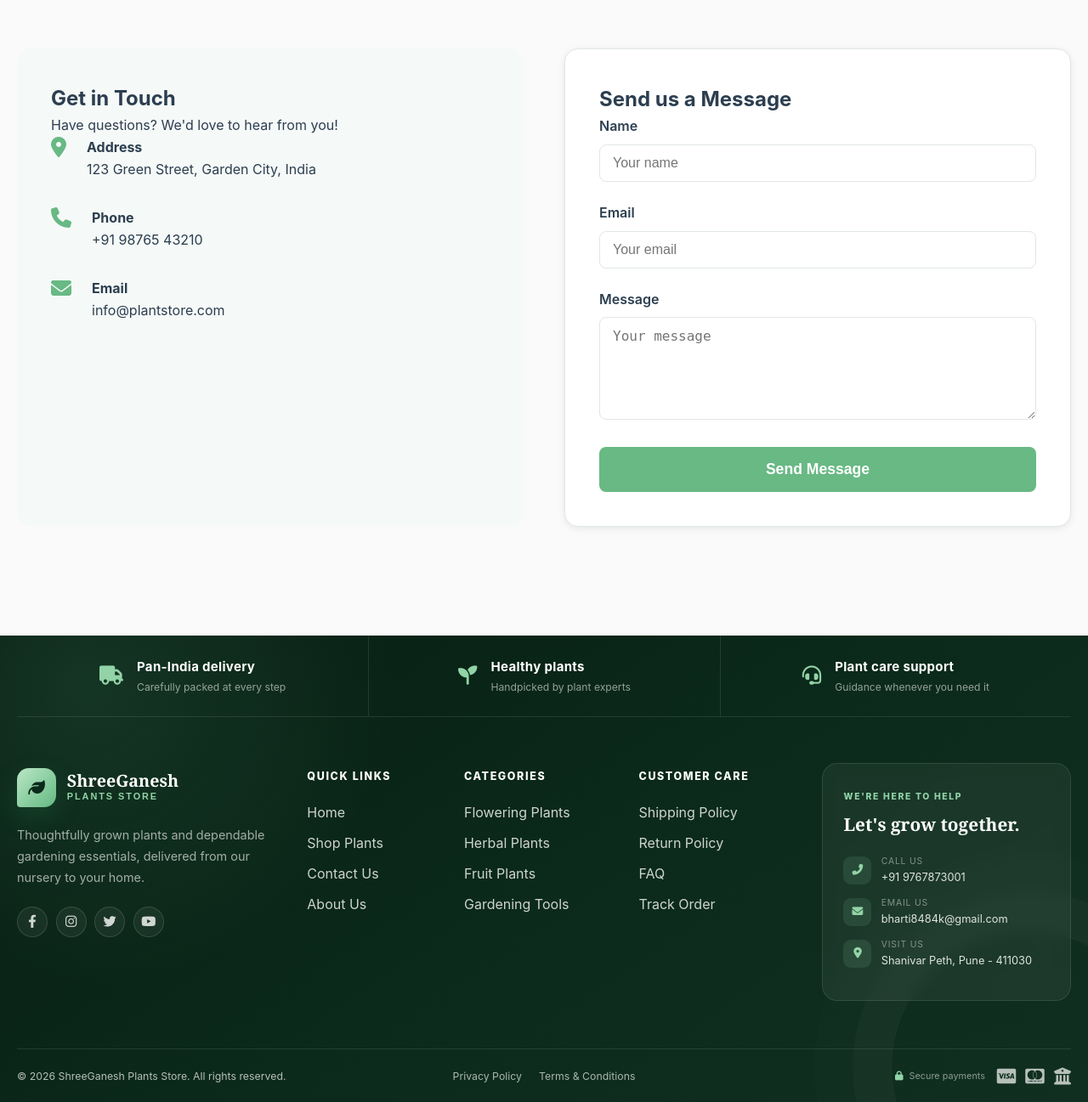
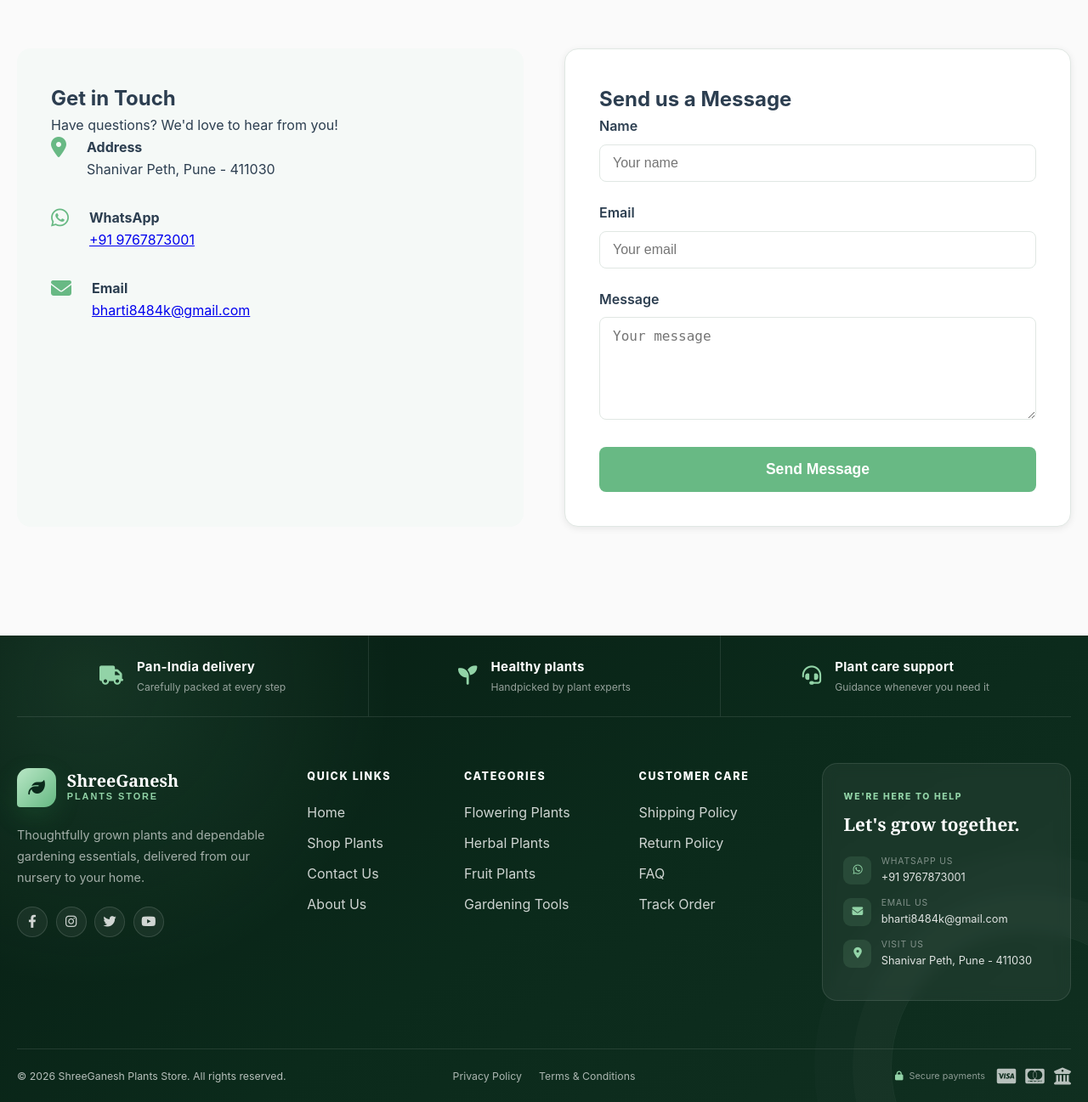
Before and after one commit to bhartie8484-prog/ShreeGanesh-Plants-store, a Flask app: page /contact in a window 1280 px wide. Shown: the part 198-1495 px from the top of the page at 85% size. Run offline with Flask 3, Linux system fonts and the light colour scheme; the visitor is signed in with stand-in values (Sample User, id 1); data comes from the database, SQL or seed files in the repository; data that the repository does not hold is empty; parts of the project's set-up code (start-up, migrations or seed data) failed here and were passed over; some libraries are stand-ins or nearby versions.

Commit message:
Add WhatsApp contact links

```diff
--- a/templates/base.html
+++ b/templates/base.html
@@ -134,7 +134,7 @@
           <div class="footer-section footer-links"><h4>Quick Links</h4><ul><li><a href="{{ url_for('index') }}">Home</a></li><li><a href="{{ url_for('products') }}">Shop Plants</a></li><li><a href="{{ url_for('contact') }}">Contact Us</a></li><li><a href="{{ url_for('about') }}">About Us</a></li></ul></div>
           <div class="footer-section footer-links"><h4>Categories</h4><ul><li><a href="{{ url_for('products', category='Flowering') }}">Flowering Plants</a></li><li><a href="{{ url_for('products', category='Herbal') }}">Herbal Plants</a></li><li><a href="{{ url_for('products', category='Fruit') }}">Fruit Plants</a></li><li><a href="{{ url_for('products', category='Gardening Tools') }}">Gardening Tools</a></li></ul></div>
           <div class="footer-section footer-links"><h4>Customer Care</h4><ul><li><a href="{{ url_for('policy', slug='shipping-policy') }}">Shipping Policy</a></li><li><a href="{{ url_for('policy', slug='return-policy') }}">Return Policy</a></li><li><a href="{{ url_for('faq') }}">FAQ</a></li><li><a href="{{ url_for('track_order') }}">Track Order</a></li></ul></div>
-          <div class="footer-section footer-contact"><span class="footer-contact-kicker">WE'RE HERE TO HELP</span><h4>Let's grow together.</h4><a class="footer-contact-item" href="tel:+919767873001"><i class="fas fa-phone-alt"></i><span><small>Call us</small>+91 9767873001</span></a><a class="footer-contact-item" href="mailto:bharti8484k@gmail.com"><i class="fas fa-envelope"></i><span><small>Email us</small>bharti8484k@gmail.com</span></a><div class="footer-contact-item"><i class="fas fa-map-marker-alt"></i><span><small>Visit us</small>Shanivar Peth, Pune - 411030</span></div></div>
+          <div class="footer-section footer-contact"><span class="footer-contact-kicker">WE'RE HERE TO HELP</span><h4>Let's grow together.</h4><a class="footer-contact-item" href="https://wa.me/919767873001" target="_blank" rel="noopener"><i class="fab fa-whatsapp"></i><span><small>WhatsApp us</small>+91 9767873001</span></a><a class="footer-contact-item" href="mailto:bharti8484k@gmail.com"><i class="fas fa-envelope"></i><span><small>Email us</small>bharti8484k@gmail.com</span></a><div class="footer-contact-item"><i class="fas fa-map-marker-alt"></i><span><small>Visit us</small>Shanivar Peth, Pune - 411030</span></div></div>
         </div>
         <div class="footer-bottom premium-footer-bottom"><p>&copy; 2026 ShreeGanesh Plants Store. All rights reserved.</p><div class="footer-legal"><a href="{{ url_for('policy', slug='privacy-policy') }}">Privacy Policy</a><a href="{{ url_for('policy', slug='terms') }}">Terms &amp; Conditions</a></div><div class="footer-payments"><span><i class="fas fa-lock"></i> Secure payments</span><i class="fab fa-cc-visa"></i><i class="fab fa-cc-mastercard"></i><i class="fas fa-university"></i></div></div>
       </div>
@@ -234,12 +234,14 @@
               </li>
               <li style="margin-bottom: 1rem">
                 <i
-                  class="fas fa-phone"
+                  class="fab fa-whatsapp"
                   style="margin-right: 0.5rem; color: #4caf50"
                 ></i>
-                <strong>Phone:</strong><br />
+                <strong>WhatsApp:</strong><br />
                 <a
-                  href="tel:+919767873001"
+                  href="https://wa.me/919767873001"
+                  target="_blank"
+                  rel="noopener"
                   style="
                     padding-left: 1.5rem;
                     display: inline-block;
--- a/templates/contact.html
+++ b/templates/contact.html
@@ -16,15 +16,15 @@
                     <i class="fas fa-map-marker-alt"></i>
                     <div>
                         <h4>Address</h4>
-                        <p>123 Green Street, Garden City, India</p>
+                        <p>Shanivar Peth, Pune - 411030</p>
                     </div>
                 </div>
 
                 <div class="info-item">
-                    <i class="fas fa-phone"></i>
+                    <i class="fab fa-whatsapp"></i>
                     <div>
-                        <h4>Phone</h4>
-                        <p>+91 98765 43210</p>
+                        <h4>WhatsApp</h4>
+                        <p><a href="https://wa.me/919767873001" target="_blank" rel="noopener">+91 9767873001</a></p>
                     </div>
                 </div>
 
@@ -32,7 +32,7 @@
                     <i class="fas fa-envelope"></i>
                     <div>
                         <h4>Email</h4>
-                        <p>info@plantstore.com</p>
+                        <p><a href="mailto:bharti8484k@gmail.com">bharti8484k@gmail.com</a></p>
                     </div>
                 </div>
             </div>
```
